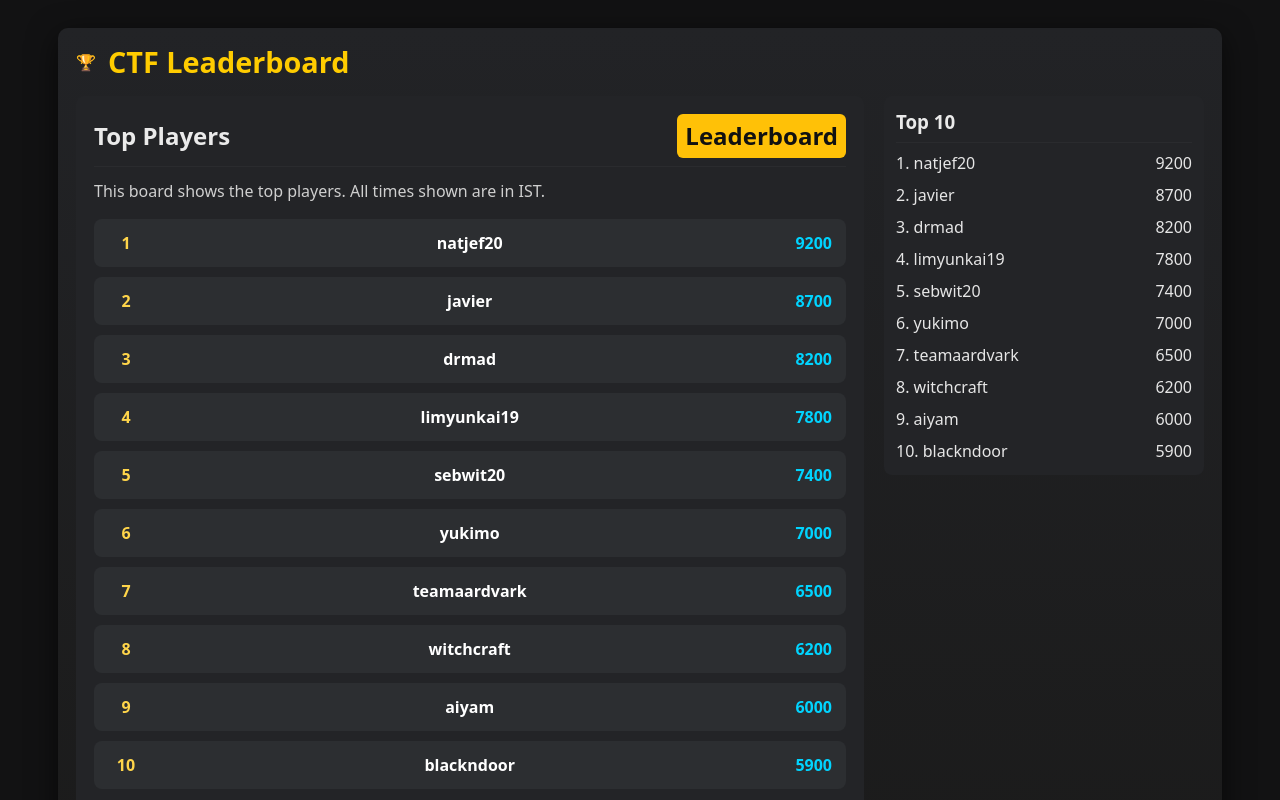
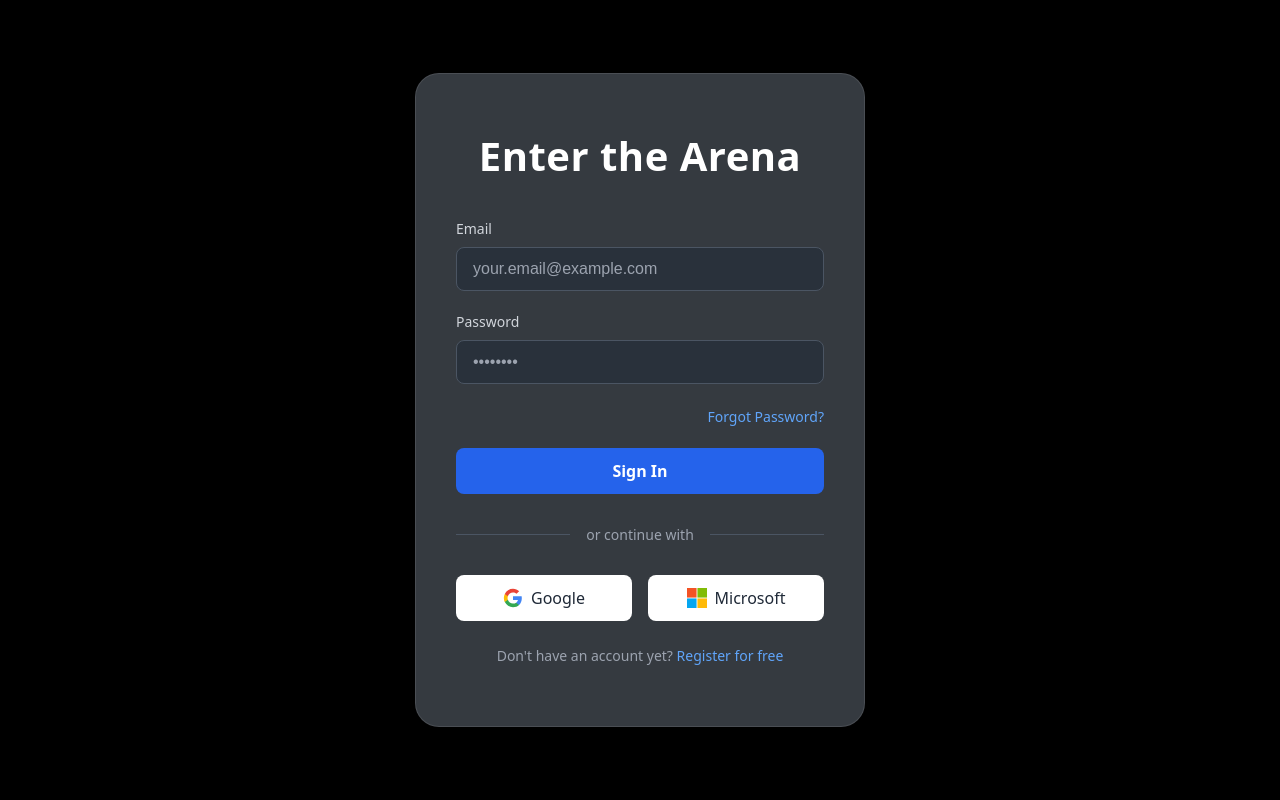
Before and after one commit to Pravith1/ctf_frontend, a React app in the folder ctf/: page / in a window 1280 px wide. Built offline with nearby package versions, Linux system fonts and the light colour scheme; the HTML template or start-up script is replaced by a standard one.

Commit message:
Update App.jsx

```diff
--- a/ctf/src/App.jsx
+++ b/ctf/src/App.jsx
@@ -1,10 +1,11 @@
 import React from 'react';
 import Leaderboard from './components/Leaderboard';
+import ArenaLogin from './LoginPage.jsx'
 
 function App() {
   return (
     <div>
-      <Leaderboard />
+      <ArenaLogin />
     </div>
   );
 }
```
